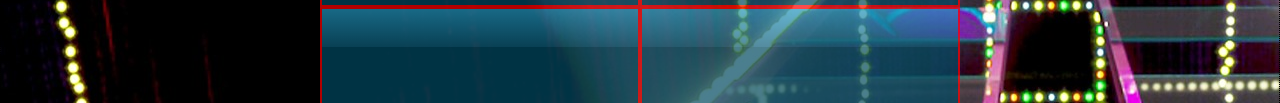
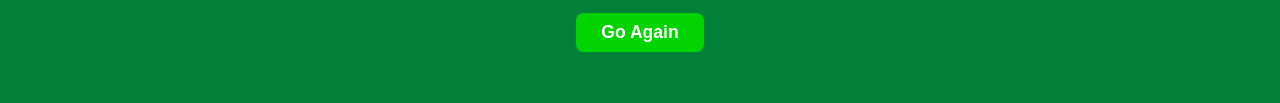
Before and after one commit to Jon-Laboy/squid-bridge-game, a plain HTML site: page index.html in a window 1280 px wide. Both pictures are taken after a click on the element 640 px from the left and 146 px from the top of the page. Shown: the part 505-608 px from the top of the page. Drawn offline with Linux system fonts and the light colour scheme.

Commit message:
move blocking next - notes with messy code

```diff
--- a/index.css
+++ b/index.css
@@ -51,7 +51,7 @@ body {
   margin-left: 43%;
 }
 
-#deadWrapper {
+#winWrapper, #deadWrapper {
   visibility: hidden;
 }
 
@@ -97,6 +97,34 @@ body {
   padding: 1.2rem;
 }
 
-.testing {
-  background-color: red;
+#winModal {
+  display:flex;
+  position: absolute;
+  left: 0;
+  top: 0;
+  width: 100vw;
+  height: 100vh;
+  flex-direction: column;
+  justify-content: center;
+  align-items: center;
+  text-transform: uppercase;
+  background: rgb(3, 129, 56);
+  color: white;
 }
+
+#winModal button {
+  background: rgb(2, 212, 2);
+  display: flex;
+  justify-content: center;
+  align-items: center;
+  color: white;
+  border: none;
+  width: 8rem;
+  height: 2rem;
+  border-radius: .5rem;
+  margin:1rem;
+  cursor: pointer;
+  font-size: 1.1rem;
+  font-weight: bold;
+  padding: 1.2rem;
+}
--- a/index.html
+++ b/index.html
@@ -23,7 +23,7 @@
             You Died.
         </div>
         <div>
-          <button onClick="goAgain()">Go Again?</button>
+          <button onClick="goAgain()">Go Again</button>
         </div>
         </div>
       </div>
@@ -36,7 +36,7 @@
                 You Won!
             </div>
             <div>
-              <button onClick="goAgain()">Go Again?</button>
+              <button onClick="goAgain()">Go Again</button>
             </div>
             </div>
           </div>
--- a/index.js
+++ b/index.js
@@ -1,6 +1,7 @@
 const start = document.querySelector("#start");
 const end = document.querySelector("#end");
 const deadModal = document.querySelector("#deadWrapper")
+const winModal = document.querySelector("#winWrapper")
 const bridge = document.querySelector("#bridge");
 
 
@@ -45,6 +46,8 @@ const sliceIntoChunks = (arr, chunkSize) => {
 
 const groupedArr = sliceIntoChunks(tilesArr, 2);
 
+//gonna need grouped arr for move blocking i think
+console.log(groupedArr)
 //set random value for odd indexed tiles
 //set opposite value for even indexed tiles
   groupedArr.forEach((arr) => {
@@ -52,13 +55,11 @@ const groupedArr = sliceIntoChunks(tilesArr, 2);
     arr[1].innerText == 0 ? arr[0].innerText = 1 : arr[0].innerText = 0
   })
 
-// console.log(groupedArr)
-
 
 //Move character img to index of clicked tile
 const moveCharacter = (e) => {
-  console.log(Array.from(tilesArr).indexOf(e.target));
   const tileIndex = Array.from(tilesArr).indexOf(e.target);
+  console.log(tileIndex)
   //if on zero value tile player loses
   if(tilesArr[tileIndex].innerText == 0) {
     deadModal.style.visibility = 'visible'
@@ -66,27 +67,39 @@ const moveCharacter = (e) => {
   }
   tilesArr[tileIndex].appendChild(character);
 
+  console.log(tilesArr[tileIndex - 2])
   //if odd index tile (on right side of bridge)
-  if (tileIndex % 2) {
-    tilesArr[tileIndex - 1].style.pointerEvents = "none";
-    tilesArr[tileIndex + 1].style.pointerEvents = "none";
-    tilesArr[tileIndex + 2].style.pointerEvents = "none";
-  }
-  //if even index tile (on left side of bridge)
-  if (tileIndex % 2 == 0) {
-    tilesArr[tileIndex + 1].style.pointerEvents = "none";
-    tilesArr[tileIndex + 2].style.pointerEvents = "none";
-    tilesArr[tileIndex + 3].style.pointerEvents = "none";
-  }
+  // TODO -- maybe while loop? no se.
+  // if (tileIndex % 2) {
+  //   tilesArr[tileIndex - 1].style.pointerEvents = "none";
+  //   tilesArr[tileIndex + 1].style.pointerEvents = "none";
+  //   tilesArr[tileIndex + 2].style.pointerEvents = "none";
+  //   tilesArr[tileIndex - 4].style.pointerEvents = "none";
+  //   tilesArr[tileIndex - 5].style.pointerEvents = "none";
+  //   tilesArr[tileIndex - 6].style.pointerEvents = "none";
+  // }
+  // //if even index tile (on left side of bridge)
+  // if (tileIndex % 2 == 0) {
+  //   tilesArr[tileIndex + 1].style.pointerEvents = "none";
+  //   tilesArr[tileIndex + 2].style.pointerEvents = "none";
+  //   tilesArr[tileIndex + 3].style.pointerEvents = "none";
+  //   tilesArr[tileIndex - 4].style.pointerEvents = "none";
+  //   tilesArr[tileIndex - 5].style.pointerEvents = "none";
+  //   tilesArr[tileIndex - 6].style.pointerEvents = "none";
+  // }
 };
-
+//  function test2(e) {
+//    console.log(e.target)
+//  }
 //move character
 tilesArr.forEach((tile) => {
   tile.addEventListener("click", moveCharacter);
+  // tile.addEventListener("click", test2)
 });
 
 //allow character to get to finish line
 end.addEventListener("click", () => {
   end.appendChild(character)
+  winModal.style.visibility = 'visible'
   console.log('you won!')
 });
```
Also changed, not shown: 2 other files.
